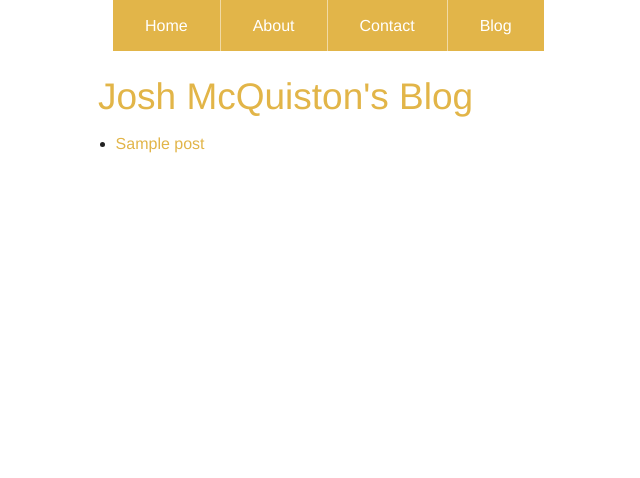
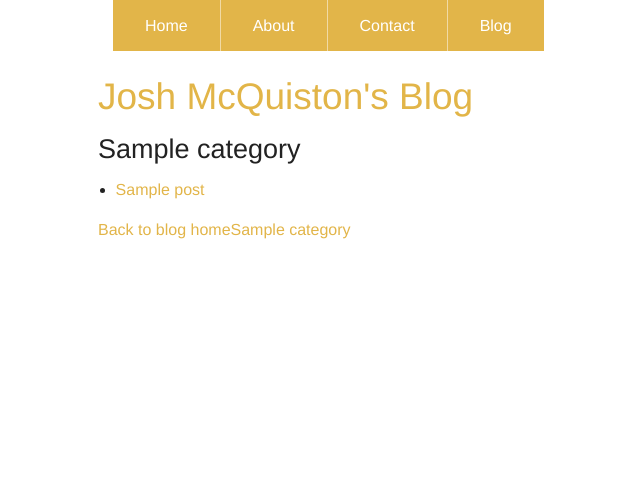
Before and after one commit to josh-mcq/django_blog, a Django app: template templates/view_category.html in a window 1280 px wide. Shown: the top 478 px of the page, without its empty margins (42-682 px from the left). Run offline with Django 3.2, Linux system fonts and the light colour scheme; the template is opened without the code that fills it: most values are stand-ins (such as "Sample title", 1, 10 or a date in 2020); parts of the project's set-up code (start-up, migrations or seed data) failed here and were passed over; some libraries are stand-ins or nearby versions.

Commit message:
set up links to go back to category or home

```diff
--- a/blog/views.py
+++ b/blog/views.py
@@ -23,5 +23,6 @@ def view_post(request, slug):
 def view_category(request, slug):
 	category = get_object_or_404(Category, slug=slug)
 	return render_to_response('view_category.html', {
+		'category' : category,
 	    'posts': Post.objects.filter(category=category)[:5]
 	})
--- a/templates/view_category.html
+++ b/templates/view_category.html
@@ -3,6 +3,7 @@
 {% block title %}{{ category.title }}{% endblock %}
 
 {% block content %}
+    <h3>{{ category.title }}</h3>
     {% if posts %}
         <ul>
         {% for post in posts %}
@@ -12,4 +13,5 @@
     {% else %}
         <p>There are no posts.</p>
     {% endif %}
+    <a href="https://fathomless-castle-1283.herokuapp.com/">Back to blog home{{ post.category.title }}</a>
 {% endblock %}
--- a/templates/view_post.html
+++ b/templates/view_post.html
@@ -5,4 +5,6 @@
 {% block content %}
     <h3>{{ post.title }}</h3>
     <p>{{ post.text }}</p>
+    <a href="{{ post.category.get_absolute_url }}">Back to {{ post.category.title }}</a>
+
 {% endblock %}
```
